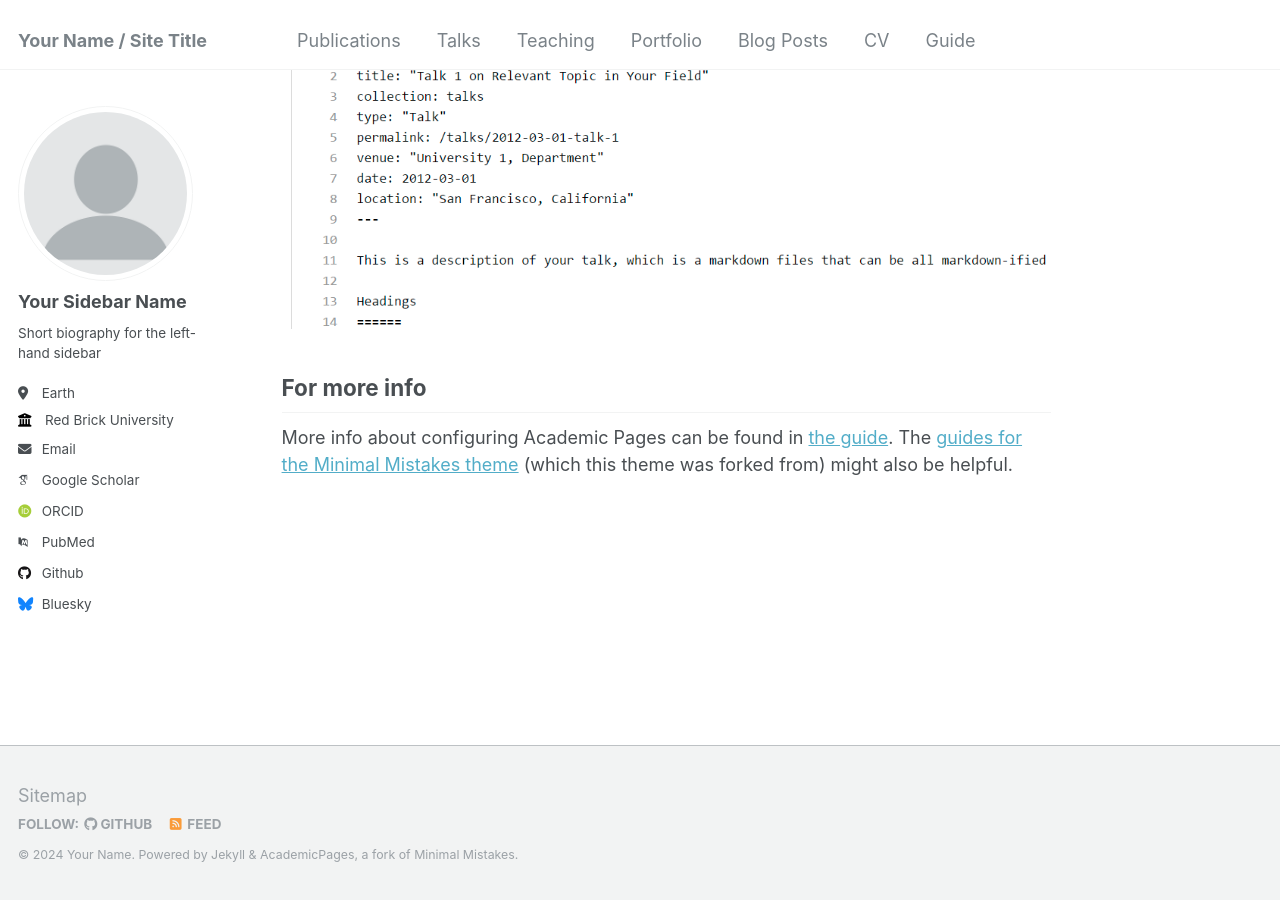
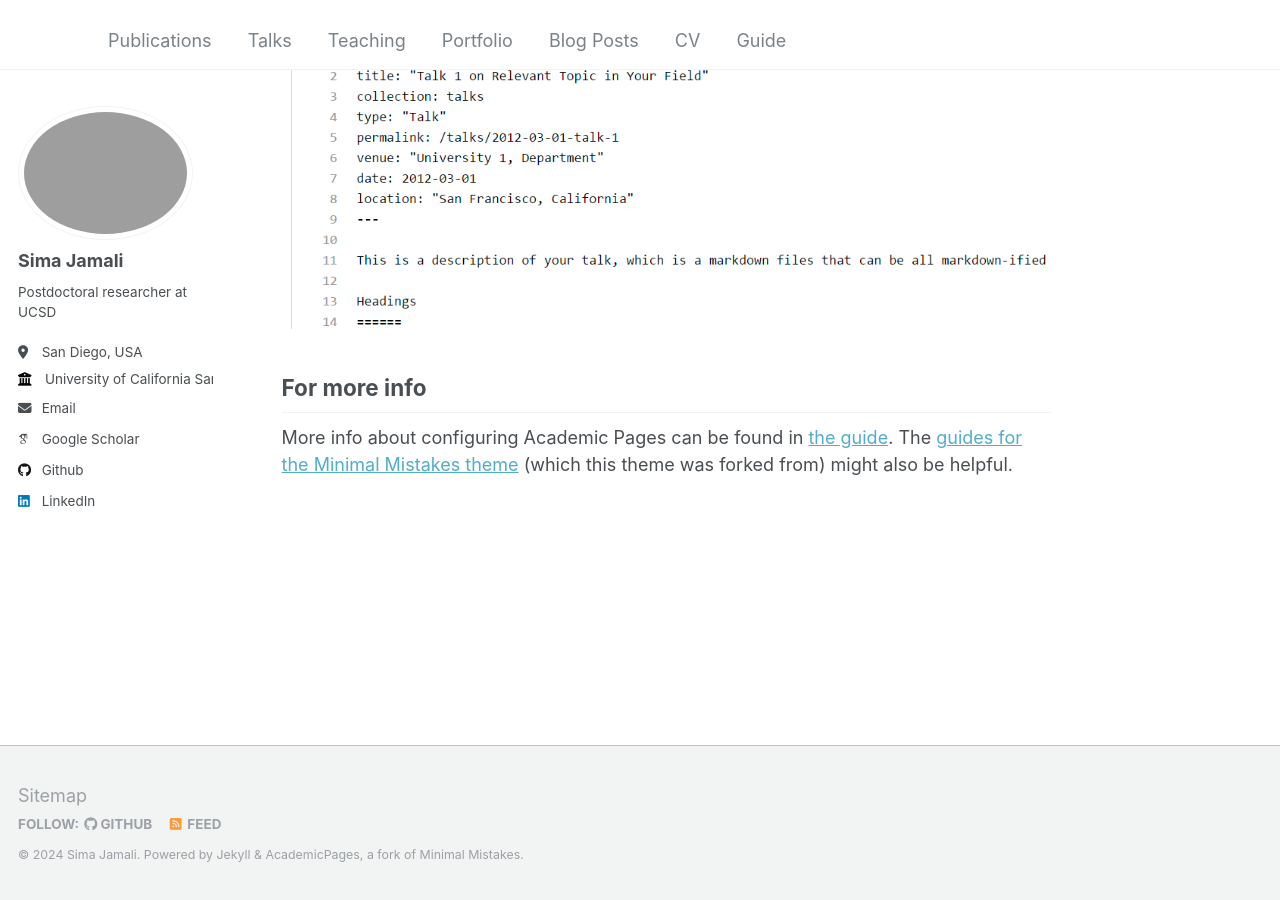
Before and after one commit to simajam/simajam.github.io, a Jekyll site: the page built from _pages/about.md, in a window 1280 px wide and 900 px high, scrolled down 2660 px. Built offline with Jekyll 4.4.1, drawn with Linux system fonts in a browser that asks for light colours; some web fonts are replaced.

Commit message:
updated personal info

```diff
--- a/_config.yml
+++ b/_config.yml
@@ -8,47 +8,47 @@
 
 # Basic Site Settings
 locale                   : "en-US"
-title                    : "Your Name / Site Title"
+title                    : " "
 title_separator          : "-"
-name                     : &name "Your Name"
+name                     : &name "Sima Jamali"
 description              : &description "personal description"
-url                      : https://academicpages.github.io # the base hostname & protocol for your site e.g. "https://mmistakes.github.io"
+url                      : https://simajam.github.io # the base hostname & protocol for your site e.g. "https://mmistakes.github.io"
 baseurl                  : "" # the subpath of your site, e.g. "/blog"
-repository               : "academicpages/academicpages.github.io"
+repository               : "simajam/simajam.github.io"
 
 # Site Author - The following control what appear as part of the author content on the side bar.
 #               If a field is blank the icon and link will not appear, otherwise it will be shown.
 #               Additional customization can be done by editing /_includes/author-profile.html
 author:
   # Biographic information
-  avatar           : "profile.png"
-  name             : "Your Sidebar Name"
+  avatar           : "simapic.jpg"
+  name             : "Sima Jamali"
   pronouns         : # example: "she/her"
-  bio              : "Short biography for the left-hand sidebar"
-  location         : "Earth"
-  employer         : "Red Brick University"
+  bio              : "Postdoctoral researcher at UCSD"
+  location         : "San Diego, USA"
+  employer         : "University of California San Diego"
   uri              : # URL
-  email            : "none@example.org"
+  email            : "s.jamali29@gmail.com"
 
   # Academic websites
   arxiv            : # URL - Update with the correct link to your profile
-  googlescholar    : "https://scholar.google.com/citations?user=PS_CX0AAAAAJ"
+  googlescholar    : "https://scholar.google.com/citations?user=E_BTqoMAAAAJ"
   impactstory      : # URL
-  orcid            : "http://orcid.org/yourorcidurl"
+  orcid            : #"http://orcid.org/yourorcidurl"
   semantic         : # URL
-  pubmed           : "https://www.ncbi.nlm.nih.gov/pubmed/?term=john+snow"
+  pubmed           : #"https://www.ncbi.nlm.nih.gov/pubmed/?term=john+snow"
   researchgate     : # URL
 
   # Repositories and software development
   bitbucket        : # Username - Update with your username on the site
   codepen          : # Username
   dribbble         : # Username
-  github           : "academicpages"
+  github           : "simajam"
   kaggle           : # Username
   stackoverflow    : # User number or user number and name (i.e., use "1" or "1/jeff-atwood")
 
   # Social media
-  bluesky          : "bsky.app" # Replace this with you Bluesky username
+  bluesky          : #"bsky.app" # Replace this with you Bluesky username
   facebook         : # Username
   flickr           : # Username
   foursquare       : # Username
@@ -57,7 +57,7 @@ author:
   keybase          : # Username
   instagram        : # Username
   lastfm           : # Username
-  linkedin         : # Username
+  linkedin         : "Sima Jamali"
   mastodon         : # URL
   medium           : # URL
   pinterest        : # Username
```
Also changed, not shown: 3 other files.
